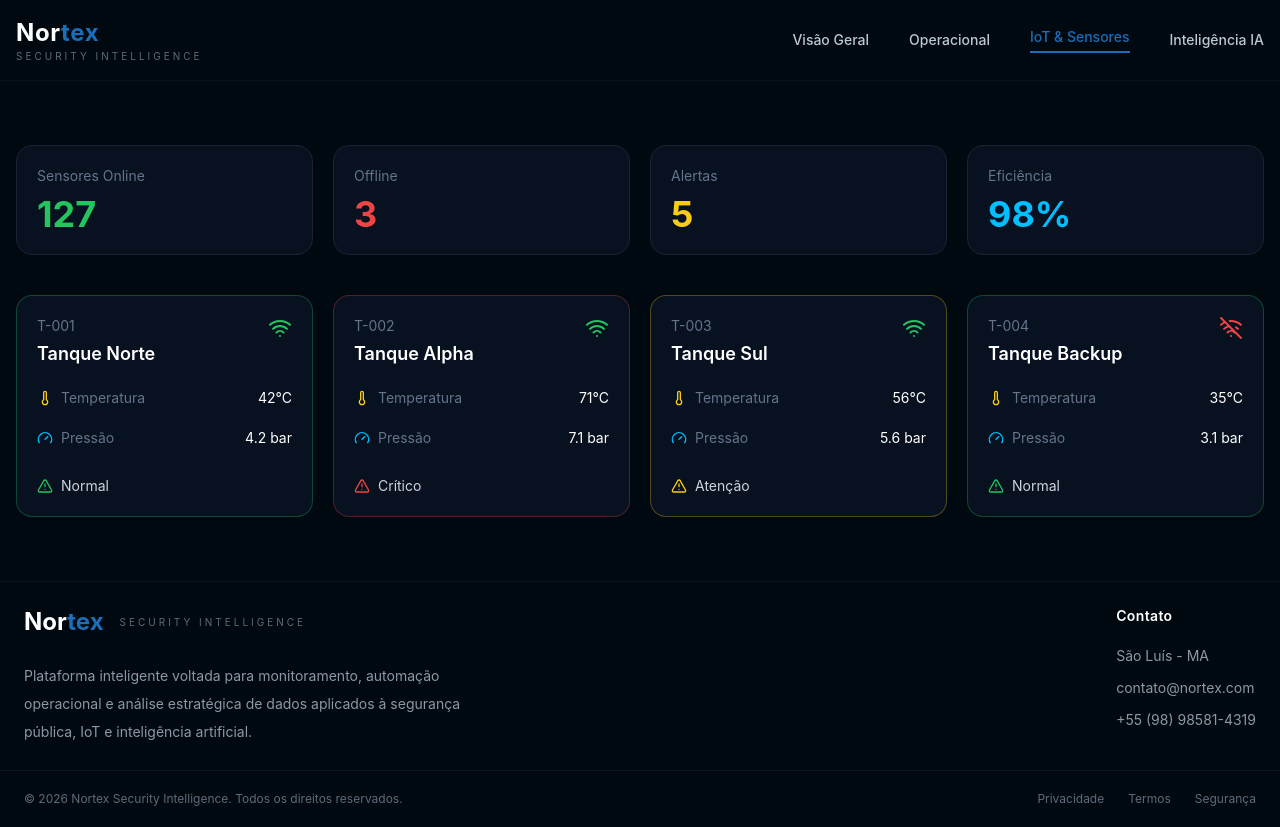
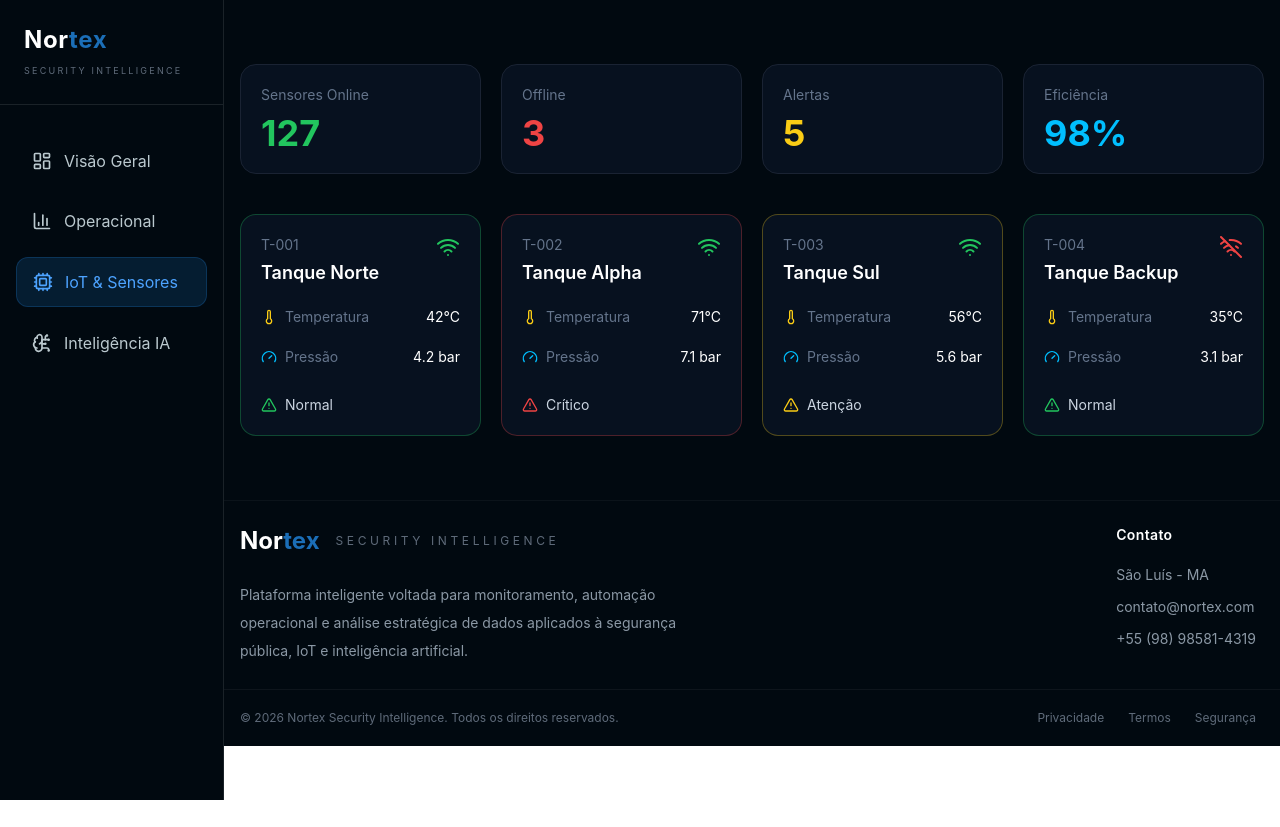
Before and after one commit to gabrielsilveiralim/nortex-global, a React (Vite) app: page /iot in a window 1280 px wide. After the commit the page ends 800 px from the top, so only its background shows below. Built offline with nearby package versions, Linux system fonts and the light colour scheme.

Commit message:
feat: del header and add sidebar

```diff
--- a/src/components/layout/Footer.tsx
+++ b/src/components/layout/Footer.tsx
@@ -1,12 +1,12 @@
 
 export default function Footer() {
     return (
-        <footer className='border-t border-[#5F6B7A]/10 bg-[#010910]'>
+        <footer className='border-t border-[#5F6B7A]/10 ml-20 lg:ml-54 bg-[#010910]'>
             <div className='mx-auto flex w-full max-w-7xl flex-col gap-2 px-6 py-6 lg:flex-row lg:items-start lg:justify-between'>
                 <div className='max-w-md'>
                     <div className='flex items-center gap-4'>
                             <h1 className='text-2xl font-bold text-white'> Nor<span className='text-[#1b6eb7]'>tex</span> </h1>
-                            <span className='text-[10px] tracking-[0.3em] text-[#5F6B7A]'> SECURITY INTELLIGENCE </span>
+                            <span className='text-xs tracking-[0.3em] text-[#5F6B7A]'> SECURITY INTELLIGENCE </span>
                     </div>
                     <p className='mt-6 text-sm leading-7 text-[#8B98A5]'>
                         Plataforma inteligente voltada para monitoramento,
--- a/src/components/layout/Header.tsx
+++ /dev/null
@@ -1,52 +0,0 @@
-import { useState } from 'react'
-import { Menu, X } from 'lucide-react'
-import { NavLink } from 'react-router-dom'
-
-export default function Header() {
-    const [menuOpen, setMenuOpen] = useState(false)
-
-    const linkClass = ({ isActive }: { isActive: boolean }) =>
-        isActive
-          ? 'text-[#1b6eb7] border-b-2 border-[#1b6eb7] pb-1 transition-all duration-300'
-          : 'text-[#BBC9CF] hover:text-[#1b6eb7] transition-all duration-300'
-
-    return (
-    <>
-    <header className='border-b border-[#5F6B7A]/10 bg-[#010910]'>
-      <div className='mx-auto flex h-20 max-w-7xl items-center justify-between px-4'>
-        <div className='flex items-center gap-4'>
-                <div className='flex flex-col'>
-                  <h1 className='text-2xl font-bold tracking-wide text-white'>Nor<span className='text-[#1b6eb7]'>tex</span></h1>
-                      <span className='text-[10px] tracking-[0.3em] text-[#5F6B7A]'>
-                          SECURITY INTELLIGENCE
-                      </span>
-                 </div>
-              </div>
-
-              <nav className='hidden items-center gap-10 text-sm font-medium lg:flex'>
-                <NavLink to='/' className={linkClass}> Visão Geral </NavLink>
-                <NavLink to='/operational' className={linkClass}> Operacional </NavLink>
-                <NavLink to='/iot' className={linkClass}> IoT & Sensores </NavLink>
-                <NavLink to='/ia' className={linkClass}> Inteligência IA </NavLink>
-              </nav>
-
-              <button onClick={() => setMenuOpen(!menuOpen)}
-                className='flex items-center justify-center rounded-lg border border-white/10 bg-[#07111F] p-2 text-white lg:hidden'>
-                  {menuOpen ? <X size={24} /> : <Menu size={24} />}
-              </button>
-            </div>
-
-            {menuOpen && (
-              <div className='border-t border-white/10 bg-[#010910]/98 backdrop-blur-xl lg:hidden'>
-                <nav className='flex flex-col gap-6 px-6 py-8 text-sm font-medium'>
-                  <NavLink to='/' className={linkClass} onClick={() => setMenuOpen(false)}> Visão Geral </NavLink>
-                  <NavLink to='/operational' className={linkClass} onClick={() => setMenuOpen(false)}> Operacional </NavLink>
-                  <NavLink to='/iot' className={linkClass} onClick={() => setMenuOpen(false)}> IoT & Sensores </NavLink>
-                  <NavLink to='/ia'className={linkClass} onClick={() => setMenuOpen(false)}> Inteligência IA </NavLink>
-                </nav>
-              </div>
-            )}
-    </header>
-    </>
-    )
-}
--- /dev/null
+++ b/src/components/layout/Sidebar.tsx
@@ -0,0 +1,72 @@
+import { useState, useEffect } from 'react'
+import { LayoutDashboard, BarChart3, Cpu, BrainCircuit, Menu, X } from 'lucide-react'
+import { NavLink } from 'react-router-dom'
+
+export default function Sidebar() {
+  const [open, setOpen] = useState(false)
+  const [isDesktop, setIsDesktop] = useState(false)
+
+  useEffect(() => {
+    const handleResize = () => {
+      setIsDesktop(window.innerWidth >= 1024) }
+    handleResize()
+
+    window.addEventListener('resize', handleResize)
+
+    return () => window.removeEventListener('resize', handleResize)
+  }, [])
+
+  const linkClass = ({ isActive }: { isActive: boolean }) =>
+    `flex items-center rounded-xl py-3 transition-all duration-300 ${
+      open || isDesktop
+        ? 'px-4 gap-3 justify-start' : 'justify-center' } ${ isActive
+        ? 'bg-[#1b6eb7]/20 text-[#4DA3FF] border border-[#1b6eb7]/30' : 'text-[#BBC9CF] hover:bg-[#07111F] hover:text-white' }`
+
+  return (
+    <>
+      <aside className={`fixed z-2 flex h-full flex-col border-r border-white/10 bg-[#010910] ${ open || isDesktop ? 'w-56' : 'w-20'  }`}>
+
+        <div className={`flex items-center border-b border-white/10  ${  open || isDesktop ? 'justify-between px-6 py-6' : 'justify-center py-6'}`}>
+          {(open || isDesktop) && (
+            <div>
+              <h1 className='text-2xl font-bold tracking-wide text-white'>Nor<span className='text-[#1b6eb7]'>tex</span></h1>
+              <span className='text-[9px] tracking-[0.25em] text-[#5F6B7A]'> SECURITY INTELLIGENCE </span>
+            </div>
+          )}
+
+          {!isDesktop && (
+            <button onClick={() => setOpen(!open)} className='text-white'>
+              {open ? <X size={22} /> : <Menu size={22} />}
+            </button>
+          )}
+        </div>
+
+        <nav className='flex flex-1 flex-col gap-3 px-4 py-8'>
+          <NavLink to='/' className={linkClass}>
+            <LayoutDashboard size={20} />
+            {(open || isDesktop) && (
+              <span>Visão Geral</span> )}
+          </NavLink>
+
+          <NavLink to='/operational' className={linkClass}>
+            <BarChart3 size={20} />
+            {(open || isDesktop) && (
+              <span>Operacional</span>)}
+          </NavLink>
+
+          <NavLink to='/iot' className={linkClass}>
+            <Cpu size={20} />
+            {(open || isDesktop) && (
+              <span>IoT & Sensores</span> )}
+          </NavLink>
+
+          <NavLink to='/ia' className={linkClass}>
+            <BrainCircuit size={20} />
+            {(open || isDesktop) && (
+              <span>Inteligência IA</span> )}
+          </NavLink>
+        </nav>
+      </aside>
+    </>
+  )
+}
--- a/src/pages/home/home.tsx
+++ b/src/pages/home/home.tsx
@@ -1,4 +1,4 @@
-import Header from '../../components/layout/Header'
+import Sidebar from '../../components/layout/Sidebar'
 import Footer from '../../components/layout/Footer'
 import { Box, DollarSign, Van, TriangleAlert, Check, Timer, TrendingUp, Zap } from 'lucide-react'
 import { ResponsiveContainer, LineChart, Line, XAxis, YAxis, Tooltip, CartesianGrid, PieChart, Pie, Cell, BarChart, Bar } from 'recharts'
@@ -33,8 +33,9 @@ export default function Home() {
 
     return (
         <>
-        <Header />
-        <main className='h-full w-full bg-[#010910]'>
+        <div className='flex'>
+         < Sidebar />
+          <main className='flex-1 ml-20 lg:ml-56 bg-[#010910]'>
             <section className='mx-auto w-full max-w-7xl px-4 py-8'>
 
               <div className='grid grid-cols-1 gap-5 sm:grid-cols-2 xl:grid-cols-4'>
@@ -171,6 +172,7 @@ export default function Home() {
               </div>
             </section>
           </main>
+        </div>
         <Footer />
         </>
     )
--- a/src/pages/ia/ia.tsx
+++ b/src/pages/ia/ia.tsx
@@ -1,4 +1,4 @@
-import Header from "../../components/layout/Header";
+import Sidebar from "../../components/layout/Sidebar";
 import Footer from "../../components/layout/Footer";
 import { BrainCircuit, TrendingUp, ShieldAlert, Bot, Radar, Cpu } from "lucide-react";
 import { ResponsiveContainer, AreaChart, Area, XAxis, YAxis, CartesianGrid, Tooltip } from "recharts";
@@ -54,8 +54,9 @@ const aiCards = [
 export default function ia() {
   return (
     <>
-      <Header />
-      <main className='h-full bg-[#010910]'>
+    <div className='flex'>
+      <Sidebar />
+      <main className='flex-1 ml-20 lg:ml-56 bg-[#010910]'>
         <section className='mx-auto w-full max-w-7xl px-4 py-16'>
           <div className='grid grid-cols-1 gap-5 md:grid-cols-2 xl:grid-cols-3'>
 
@@ -108,6 +109,7 @@ export default function ia() {
           </div>
         </section>
       </main>
+    </div>
       <Footer />
     </>
   );
--- a/src/pages/iot/iot.tsx
+++ b/src/pages/iot/iot.tsx
@@ -1,4 +1,4 @@
-import Header from "../../components/layout/Header";
+import Sidebar from "../../components/layout/Sidebar";
 import Footer from "../../components/layout/Footer";
 import { Wifi, WifiOff, Thermometer, Gauge,AlertTriangle } from "lucide-react";
 
@@ -40,8 +40,9 @@ const sensors = [
 export default function Iot() {
   return (
     <>
-      <Header />
-      <main className='h-full bg-[#010910]'>
+    <div className='flex'>
+      <Sidebar />
+      <main className='flex-1 ml-20 lg:ml-56 bg-[#010910]'>
         <section className='mx-auto w-full max-w-7xl px-4 py-16'>
           <div className='grid grid-cols-2 gap-5 lg:grid-cols-4'>
             <div className='rounded-2xl border border-[#1A2333] bg-[#07111F] p-5'>
@@ -125,7 +126,7 @@ export default function Iot() {
           </div>
         </section>
       </main>
-
+    </div>
       <Footer />
     </>
   );
```
Also changed, not shown: src/pages/operational/operational.tsx (+17 -28 lines). Lines whose indentation alone changed are shown as unchanged.
